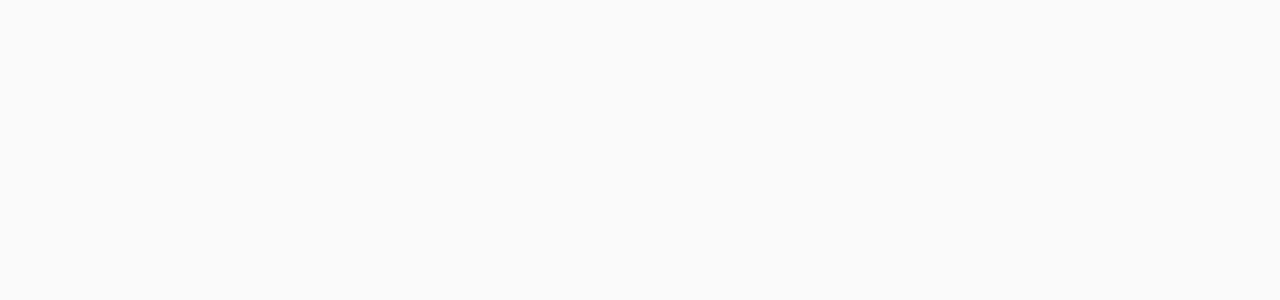
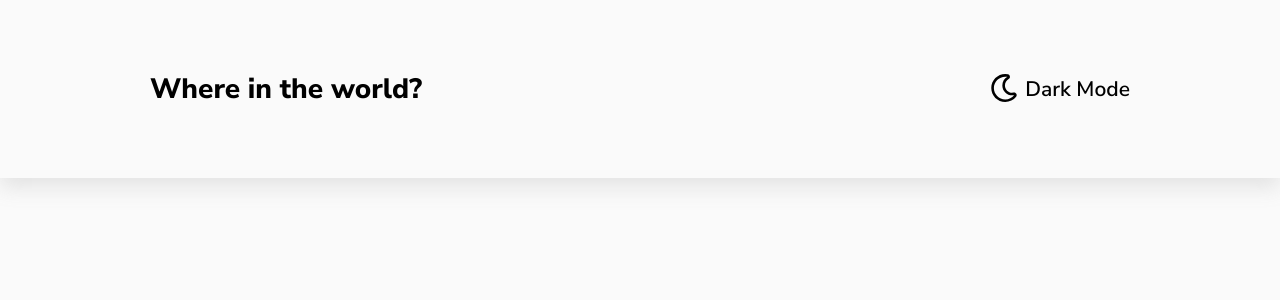
Before and after one commit to yasledesma/fem-rca, a React (Create React App) app: page / in a window 1280 px wide. Shown: the top 300 px of the page. Built offline with nearby package versions, Linux system fonts and the light colour scheme.

Commit message:
Finishing styling the header component

```diff
--- a/src/components/Header.js
+++ b/src/components/Header.js
@@ -1,9 +1,17 @@
-import React from 'react'
+import React from 'react';
+import moonIcon from "../assets/moon-icon.svg";
+import sunIcon from "../assets/sun-icon.svg";
 
 const Header = () => {
   return (
     <div className='Header'>
-
+      <header className='Header__header'>
+        <h1 className='Header__title'>Where in the world?</h1>
+        <div className='Header__theme'>
+          <button className='Header__theme__btn'><img className='Header__theme__btn__img' src={moonIcon} alt="Switch theme"></img></button>
+          <span className='Header__theme__span'>Dark Mode</span>
+        </div>
+      </header>
     </div>
   );
 }
--- a/src/styles/App.scss
+++ b/src/styles/App.scss
@@ -42,6 +42,12 @@
     gap: $gap;
 }
 
+@mixin gridContainer($grid, $templateColumns, $gap) {
+    display: $grid;
+    gap: $gap;
+    grid-template-columns: $templateColumns;
+}
+
 /* Mobile 320px */
 /* Base */
 *,
--- a/src/styles/_Header.scss
+++ b/src/styles/_Header.scss
@@ -1,3 +1,51 @@
 .Header {
+    @include flexContainer(row, center, center, 0);
+    width: 100%;
+    min-height: fit-content;
+    box-shadow: 0 9px 20px 0px hsl(0, 0%, 52%, 0.2);
+    text-align: center;
 
+    &__header{
+        @include flexContainer(row, center, space-between, 4rem);
+        width: min(80%, 70rem);
+        padding-block: 5rem;
+    }
+
+    &__title {
+        font-size: min(2rem, 2.5rem);
+    }
+
+    &__theme {
+        @include flexContainer(column, center, center, .5rem);
+
+        &__btn {
+
+            &__img {
+                width: 2rem;
+            }
+        }
+
+        &__span {
+            font-weight: var(--fw-600);
+            font-size: 1.5rem;
+        }
+    }
 }
+
+@media screen and (max-width: 375px) {
+    .Header {
+        &__theme {
+            &__span {
+                font-size: var(--fs-homepage-items);
+            }
+        }
+    }
+}
+
+@media screen and (min-width: 768px) {
+    .Header {
+        &__theme {
+            flex-direction: row;
+        }
+    }
+}
```
Also changed, not shown: src/assets/moon-icon.svg (added), src/assets/sun-icon.svg (added).
